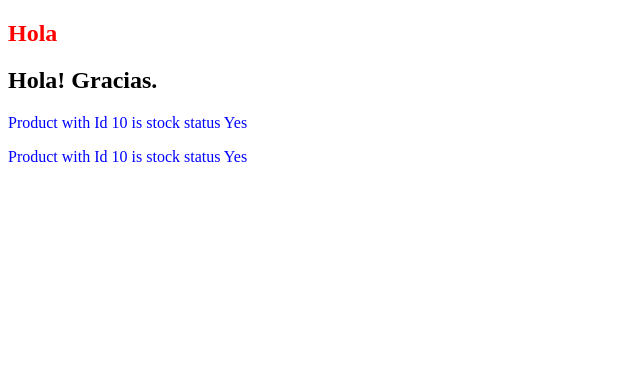
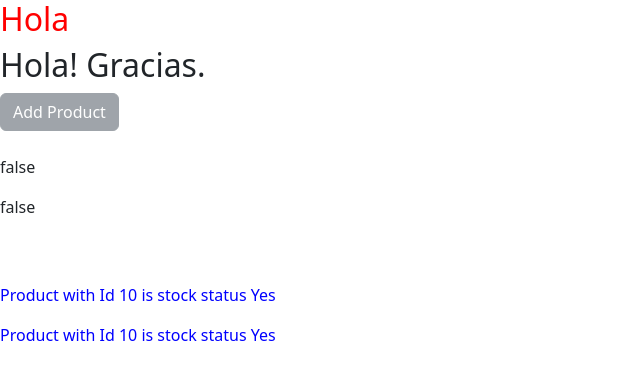
Before and after one commit to MohammedQasim-js/Angular-basics, an Angular app: page / in a window 1280 px wide. Shown: the top 380 px of the page, without its empty margins (0-640 px from the left). Built offline with nearby package versions, Linux system fonts and the light colour scheme.

Commit message:
Data binding - Property Binding

```diff
--- a/angular.json
+++ b/angular.json
@@ -14,9 +14,7 @@
           "builder": "@angular/build:application",
           "options": {
             "browser": "src/main.ts",
-            "polyfills": [
-              "zone.js"
-            ],
+            "polyfills": ["zone.js"],
             "tsConfig": "tsconfig.app.json",
             "assets": [
               {
@@ -24,9 +22,7 @@
                 "input": "public"
               }
             ],
-            "styles": [
-              "src/styles.css"
-            ],
+            "styles": ["src/styles.css", "node_modules/bootstrap/dist/css/bootstrap.min.css"],
             "server": "src/main.server.ts",
             "outputMode": "server",
             "ssr": {
@@ -75,10 +71,7 @@
         "test": {
           "builder": "@angular/build:karma",
           "options": {
-            "polyfills": [
-              "zone.js",
-              "zone.js/testing"
-            ],
+            "polyfills": ["zone.js", "zone.js/testing"],
             "tsConfig": "tsconfig.spec.json",
             "assets": [
               {
@@ -86,9 +79,7 @@
                 "input": "public"
               }
             ],
-            "styles": [
-              "src/styles.css"
-            ]
+            "styles": ["src/styles.css"]
           }
         }
       }
--- a/package.json
+++ b/package.json
@@ -31,8 +31,10 @@
     "@angular/platform-server": "^20.3.0",
     "@angular/router": "^20.3.0",
     "@angular/ssr": "^20.3.2",
+    "bootstrap": "^5.3.8",
     "express": "^5.1.0",
     "rxjs": "~7.8.0",
+    "save": "^2.9.0",
     "tslib": "^2.3.0",
     "zone.js": "~0.15.0"
   },
--- a/src/app/products/products.html
+++ b/src/app/products/products.html
@@ -1,5 +1,13 @@
 <h2>Hola! Gracias.</h2>
 
+<!--* Property Binding - We bind the property of an HTML element to a variable defined in the TS file, using square brackets []. -->
+<button class="btn btn-secondary" [disabled]="!addProduct">Add Product</button>
+<br /><br />
+<!-- the property binding and string interpolation can be used interchangeably in some cases like below -->
+<p>{{ addProduct }}</p>
+<p [innerText]="addProduct"></p>
+
+<br /><br />
 <div product></div>
 <div product></div>
 <!-- Nested Components -->
--- a/src/app/products/products.ts
+++ b/src/app/products/products.ts
@@ -6,4 +6,11 @@ import { ProductComponent } from '../product/product';
   templateUrl: './products.html',
   imports: [ProductComponent],
 })
-export class ProductsComponent {}
+export class ProductsComponent {
+  addProduct = true;
+  constructor() {
+    setTimeout(() => {
+      this.addProduct = false;
+    }, 4000);
+  }
+}
```
Also changed, not shown: 1 other file (tests, documents, lock files or other folders).
